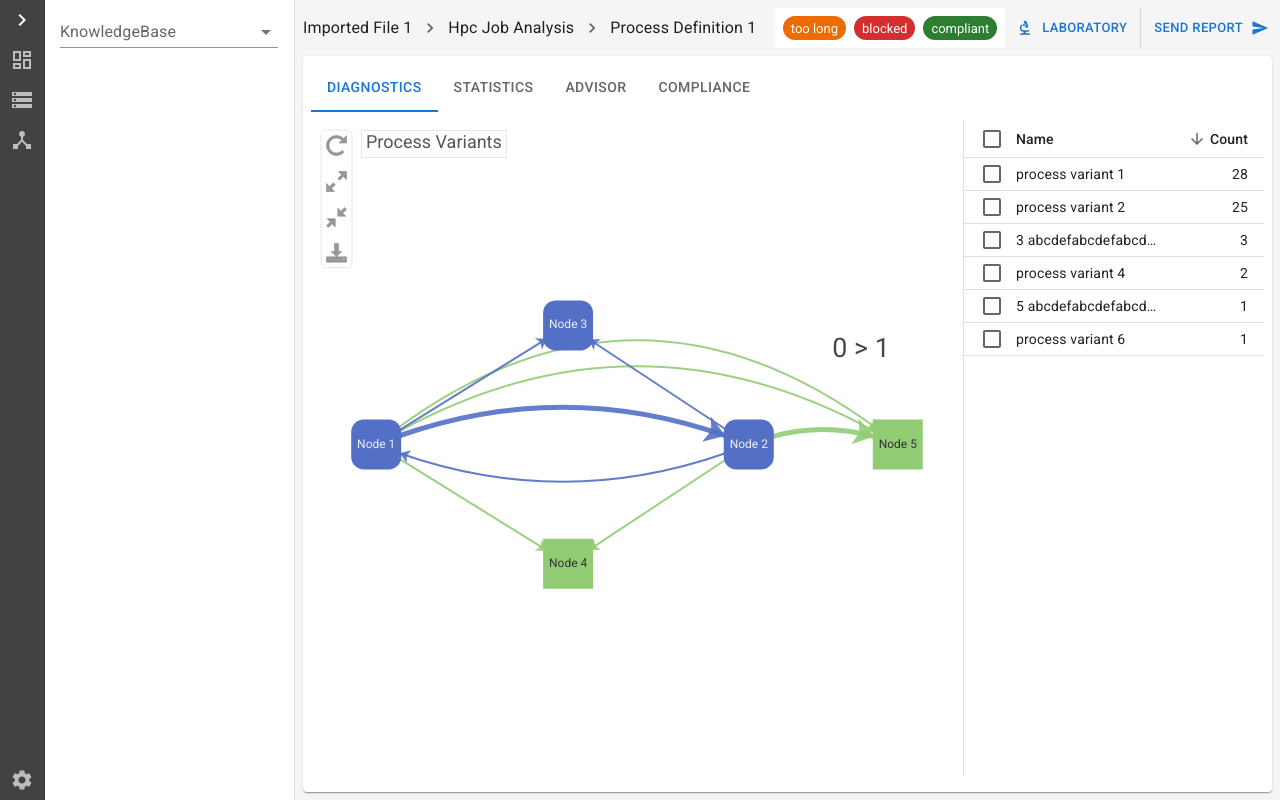
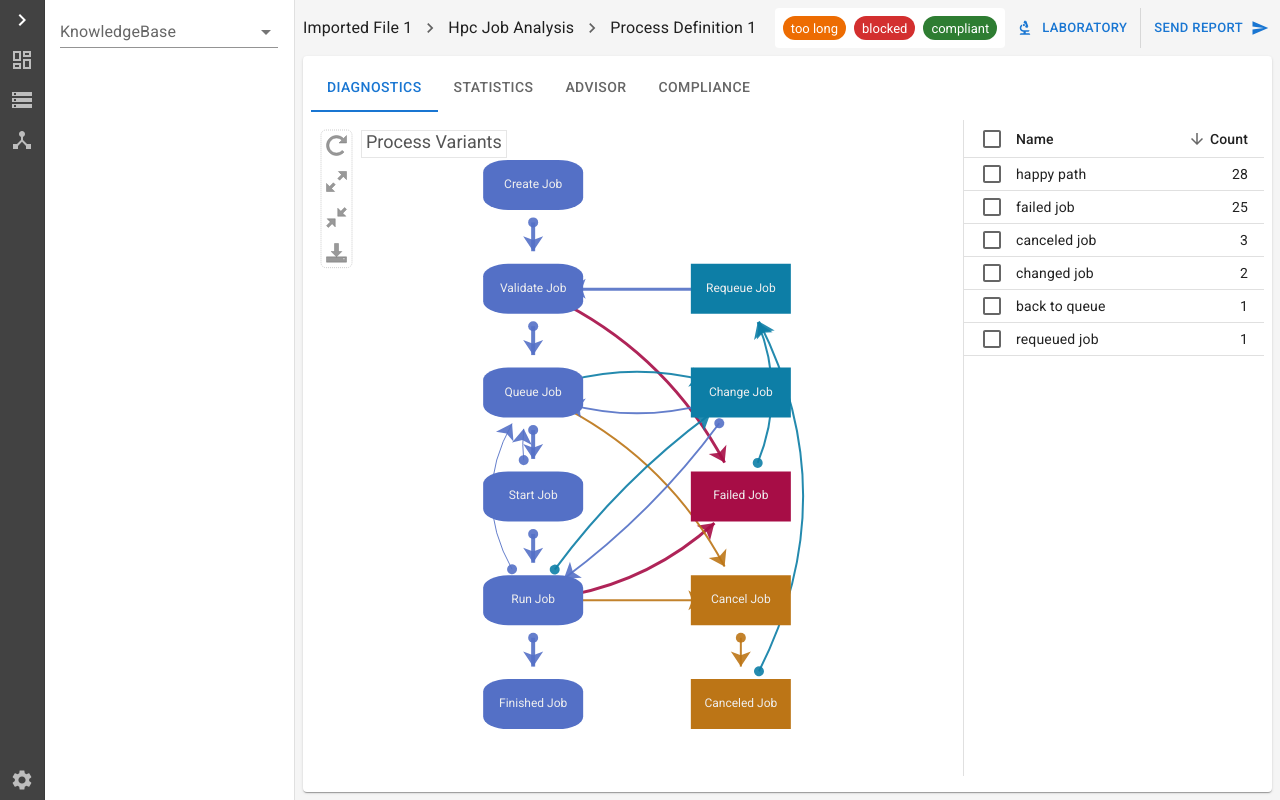
Before and after one commit to EvanCui/processmining, a React (Create React App) app: page /diagnostics in a window 1280 px wide. Built offline with nearby package versions, Linux system fonts and the light colour scheme.

Commit message:
Tuned the graph

```diff
--- a/src/common/DataTable.tsx
+++ b/src/common/DataTable.tsx
@@ -92,12 +92,12 @@ export function DataTable() {
     ]
 
     const rows = [
-        createData('process variant 1', 1, 'abcdefabcdefabcdefabcdefabcdefabcdef', 28),
-        createData('process variant 2', 2, 'abcdefabcdefabcdefabcdefabcdefabcdef', 25),
-        createData('', 3, 'abcdefabcdefabcdefabcdefabcdefabcdefaaaaaaaaaaaaaaa', 3),
-        createData('process variant 4', 4, 'abcdefabcdefabcdefabcdefabcdefabcdef', 2),
-        createData('', 5, 'abcdefabcdefabcdefabcdefabcdefabcdef', 1),
-        createData('process variant 6', 6, 'abcdefabcdefabcdefabcdefabcdefabcdef', 1),
+        createData('happy path', 1, 'abcdefabcdefabcdefabcdefabcdefabcdef', 28),
+        createData('failed job', 2, 'abcdefabcdefabcdefabcdefabcdefabcdef', 25),
+        createData('canceled job', 3, 'abcdefabcdefabcdefabcdefabcdefabcdefaaaaaaaaaaaaaaa', 3),
+        createData('changed job', 4, 'abcdefabcdefabcdefabcdefabcdefabcdef', 2),
+        createData('back to queue', 5, 'abcdefabcdefabcdefabcdefabcdefabcdef', 1),
+        createData('requeued job', 6, 'abcdefabcdefabcdefabcdefabcdefabcdef', 1),
     ]
 
     interface EnhancedTableProps {
--- a/src/common/ProcessVariantsChart.tsx
+++ b/src/common/ProcessVariantsChart.tsx
@@ -99,18 +99,19 @@ export function ProcessVariantsChart(props: any) {
                             edgeLength: 300
                         },
                         symbol: 'rect',
-                        symbolSize: 50,
+                        symbolSize: [100, 50],
                         roam: true,
                         label: {
                             show: true,
                             position: 'inside',
                         },
                         edgeSymbol: ['circle', 'arrow'],
-                        edgeSymbolSize: [4, 10],
+                        edgeSymbolSize: [10, 15],
                         edgeLabel: {
+                            show: false,
                             fontSize: 20
                         },
-                        selectedMode: 'multiple',
+                        selectedMode: 'single',
                         select: {
                             itemStyle: {
                                 borderWidth: 0,
@@ -225,45 +226,107 @@ export function ProcessVariantsChart(props: any) {
                         },
                         categories: [
                             {
-                                name: "variant 1",
+                                name: "happy path",
                                 symbol: 'roundRect'
                             },
                             {
-                                name: "variant 2",
+                                name: "failed job",
+                                symbol: 'rect',
+                                itemStyle: {
+                                    color: '#a70d46'
+                                }
+                            },
+                            {
+                                name: "canceled job",
+                                symbol: 'rect',
+                                itemStyle: {
+                                    color: '#bc7516'
+                                }
+                            },
+                            {
+                                name: "user actions",
+                                symbol: 'rect',
+                                itemStyle: {
+                                    color: '#0d7ea6'
+                                }
                             },
                         ],
                         data: [
                             {
-                                name: 'Node 1',
-                                x: 300,
+                                name: 'Create Job',
+                                x: 500,
                                 y: 300,
                                 category: 0,
                                 fixed: true,
                             },
                             {
-                                name: 'Node 2',
-                                x: 800,
-                                y: 300,
+                                name: 'Validate Job',
+                                x: 500,
+                                y: 400,
                                 category: 0,
                                 fixed: true,
                             },
                             {
-                                name: 'Node 3',
-                                x: 550,
-                                y: 100,
+                                name: 'Queue Job',
+                                x: 500,
+                                y: 500,
                                 category: 0,
+                                fixed: true,
                             },
                             {
-                                name: 'Node 4',
-                                x: 550,
-                                y: 500,
-                                category: 1,
+                                name: 'Start Job',
+                                x: 500,
+                                y: 600,
+                                category: 0,
+                                fixed: true,
                             },
                             {
-                                name: 'Node 5',
-                                x: 1000,
-                                y: 300,
+                                name: 'Run Job',
+                                x: 500,
+                                y: 700,
+                                category: 0,
+                                fixed: true,
+                            },
+                            {
+                                name: 'Finished Job',
+                                x: 500,
+                                y: 800,
+                                category: 0,
+                                fixed: true,
+                            },
+                            {
+                                name: 'Failed Job',
+                                x: 700,
+                                y: 600,
                                 category: 1,
+                                fixed: true,
+                            },
+                            {
+                                name: 'Canceled Job',
+                                x: 700,
+                                y: 800,
+                                category: 2,
+                                fixed: true,
+                            },
+                            {
+                                name: 'Requeue Job',
+                                x: 700,
+                                y: 400,
+                                category: 3,
+                                fixed: true,
+                            },
+                            {
+                                name: 'Cancel Job',
+                                x: 700,
+                                y: 700,
+                                category: 2,
+                                fixed: true,
+                            },
+                            {
+                                name: 'Change Job',
+                                x: 700,
+                                y: 500,
+                                category: 3,
                                 fixed: true,
                             }
                         ],
@@ -271,70 +334,141 @@ export function ProcessVariantsChart(props: any) {
                         links: [
                             {
                                 source: 0,
-                                target: 4,
-                                lineStyle: {
-                                    curveness: 0.4
-                                },
-                            },
-                            {
-                                source: 0,
-                                target: 4,
-                                lineStyle: {
-                                    curveness: 0.3
-                                }
+                                target: 1,
                             },
                             {
                                 source: 1,
+                                target: 2,
+                            },
+                            {
+                                source: 2,
+                                target: 3,
+                            },
+                            {
+                                source: 3,
                                 target: 4,
-                                symbolSize: [5, 20],
-                                label: {
-                                    show: true
-                                },
+                            },
+                            {
+                                source: 4,
+                                target: 5,
+                            },
+                            {
+                                source: 'Validate Job',
+                                target: 'Failed Job',
                                 lineStyle: {
-                                    width: 5,
+                                    width: 3,
                                     curveness: 0.2
                                 }
                             },
                             {
-                                source: 0,
-                                target: 1,
-                                symbolSize: [5, 20],
-                                label: {
-                                    show: true
-                                },
+                                source: 'Run Job',
+                                target: 'Failed Job',
                                 lineStyle: {
-                                    width: 5,
+                                    width: 3,
+                                    curveness: -0.2
+                                }
+                            },
+                            {
+                                source: 'Failed Job',
+                                target: 'Requeue Job',
+                                lineStyle: {
+                                    width: 2,
+                                    curveness: -0.3
+                                }
+                            },
+                            {
+                                source: 'Requeue Job',
+                                target: 'Validate Job',
+                                lineStyle: {
+                                    width: 3,
+                                    curveness: 0
+                                }
+                            },
+                            {
+                                source: 'Start Job',
+                                target: 'Queue Job',
+                                lineStyle: {
+                                    width: 1,
                                     curveness: 0.2
                                 }
                             },
                             {
-                                source: 'Node 2',
-                                target: 'Node 1',
+                                source: 'Run Job',
+                                target: 'Queue Job',
                                 lineStyle: {
+                                    width: 1,
+                                    curveness: 0.4
+                                }
+                            },
+                            {
+                                source: 'Queue Job',
+                                target: 'Cancel Job',
+                                lineStyle: {
+                                    width: 2,
                                     curveness: 0.2
                                 }
                             },
                             {
-                                source: 'Node 1',
-                                target: 'Node 3',
+                                source: 'Run Job',
+                                target: 'Cancel Job',
+                                lineStyle: {
+                                    width: 2,
+                                    curveness: 0
+                                }
                             },
                             {
-                                source: 'Node 2',
-                                target: 'Node 3'
+                                source: 'Cancel Job',
+                                target: 'Canceled Job',
+                                lineStyle: {
+                                    width: 2,
+                                    curveness: 0
+                                }
                             },
                             {
-                                source: 'Node 2',
-                                target: 'Node 4'
+                                source: 'Canceled Job',
+                                target: 'Requeue Job',
+                                lineStyle: {
+                                    width: 2,
+                                    curveness: -0.3
+                                }
                             },
                             {
-                                source: 'Node 1',
-                                target: 'Node 4'
-                            }
+                                source: 'Queue Job',
+                                target: 'Change Job',
+                                lineStyle: {
+                                    width: 2,
+                                    curveness: 0.2
+                                }
+                            },
+                            {
+                                source: 'Change Job',
+                                target: 'Queue Job',
+                                lineStyle: {
+                                    width: 2,
+                                    curveness: 0.2
+                                }
+                            },
+                            {
+                                source: 'Run Job',
+                                target: 'Change Job',
+                                lineStyle: {
+                                    width: 2,
+                                    curveness: 0.1
+                                }
+                            },
+                            {
+                                source: 'Change Job',
+                                target: 'Run Job',
+                                lineStyle: {
+                                    width: 2,
+                                    curveness: 0.1
+                                }
+                            },
                         ],
                         lineStyle: {
                             color: 'target',
                             opacity: 0.9,
-                            width: 2,
+                            width: 4,
                             curveness: 0
                         }
                     }
```
Also changed, not shown: 1 other file (tests, documents, lock files or other folders).
